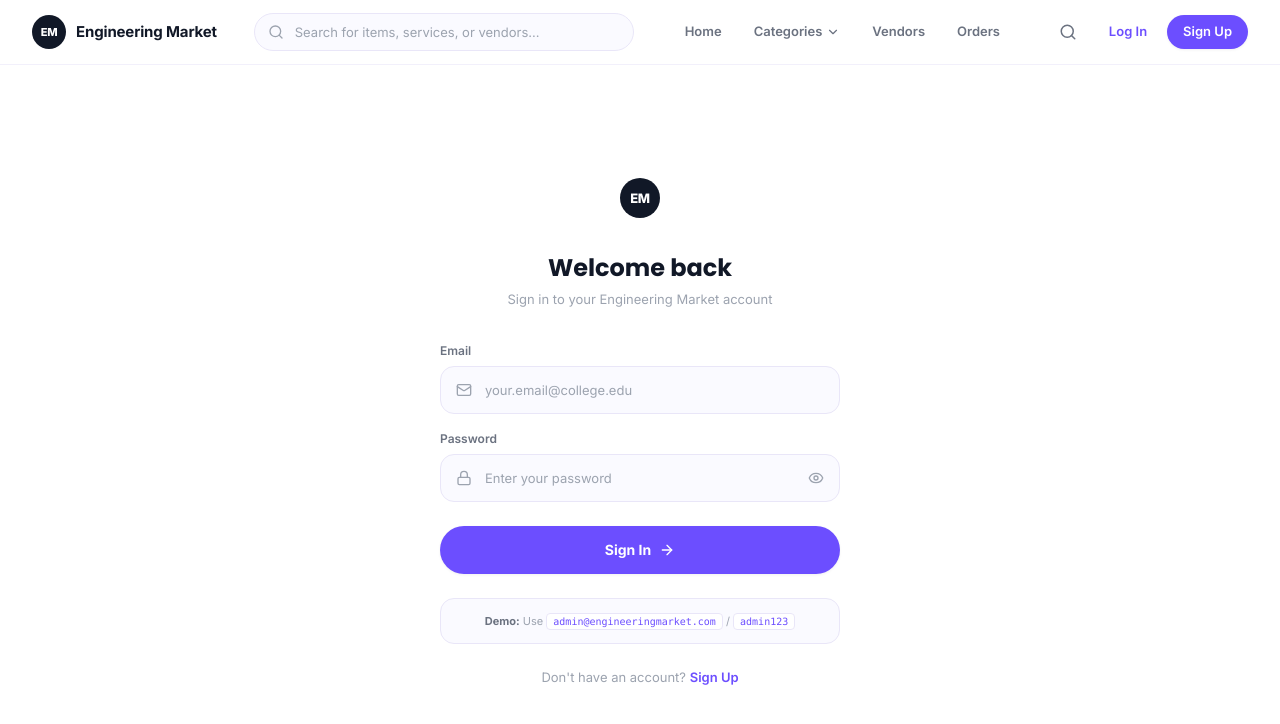
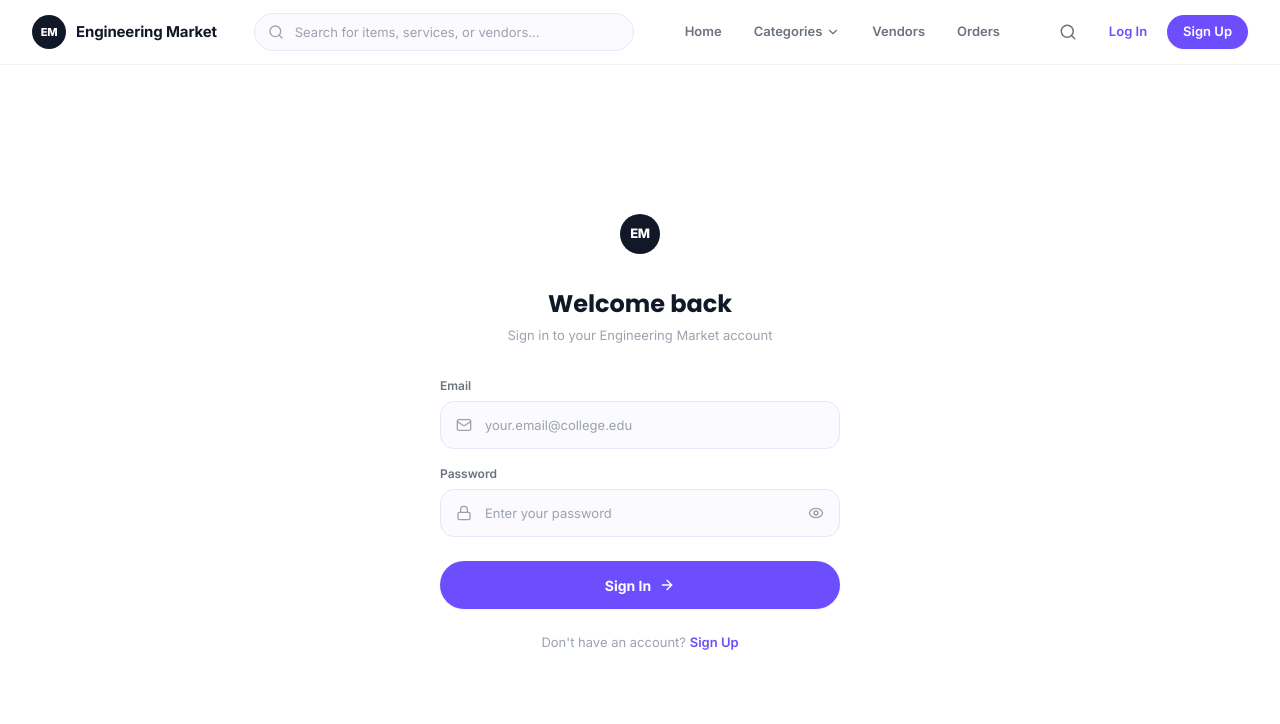
Before and after one commit to jithendra0909/engineering-market3, a React (Vite) app in the folder client/: page /login in a window 1280 px wide. Shown: the top 724 px of the page. Built offline with nearby package versions, Linux system fonts and the light colour scheme; no server answers.

Commit message:
clean: remove demo admin credentials hint block from login page

```diff
--- a/client/src/pages/Login.jsx
+++ b/client/src/pages/Login.jsx
@@ -110,13 +110,6 @@ export const Login = () => {
           </button>
         </form>
 
-        {/* Admin hint */}
-        <div className="mt-6 p-3.5 bg-[#FAFAFF] border border-[#E9E6F8] rounded-[14px]">
-          <p className="text-[11px] text-[#9CA3AF] text-center">
-            <strong className="text-[#6B7280]">Demo:</strong> Use <code className="bg-white px-1.5 py-0.5 rounded text-[#6C4EFF] text-[10px] border border-[#E9E6F8]">admin@engineeringmarket.com</code> / <code className="bg-white px-1.5 py-0.5 rounded text-[#6C4EFF] text-[10px] border border-[#E9E6F8]">admin123</code>
-          </p>
-        </div>
-
         {/* Sign up link */}
         <p className="text-center text-[13px] text-[#9CA3AF] mt-6">
           Don't have an account?{' '}
```
